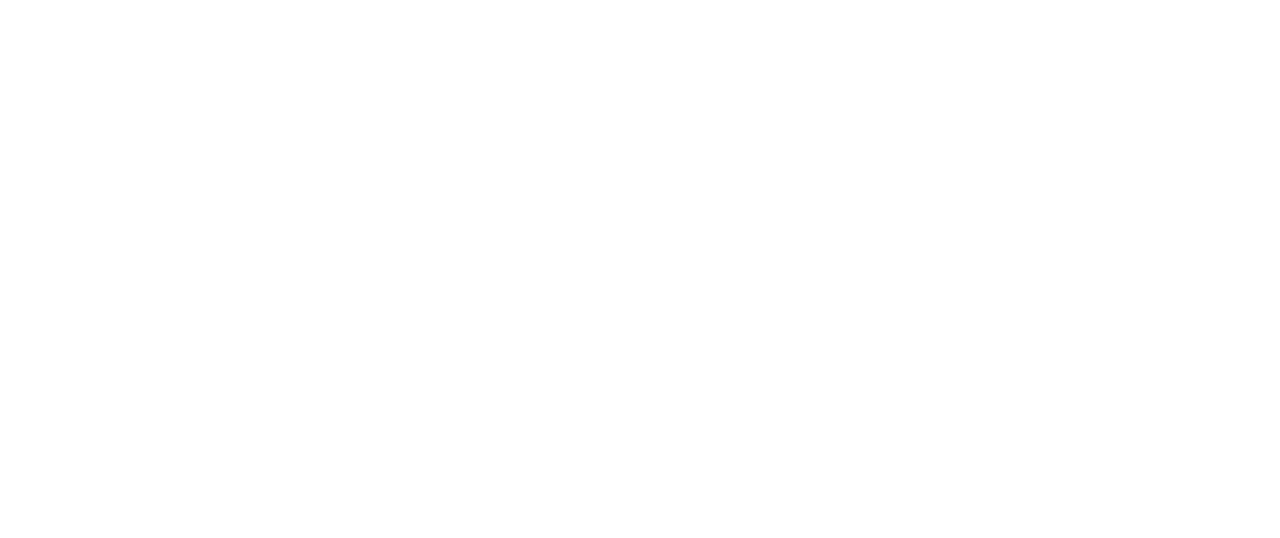
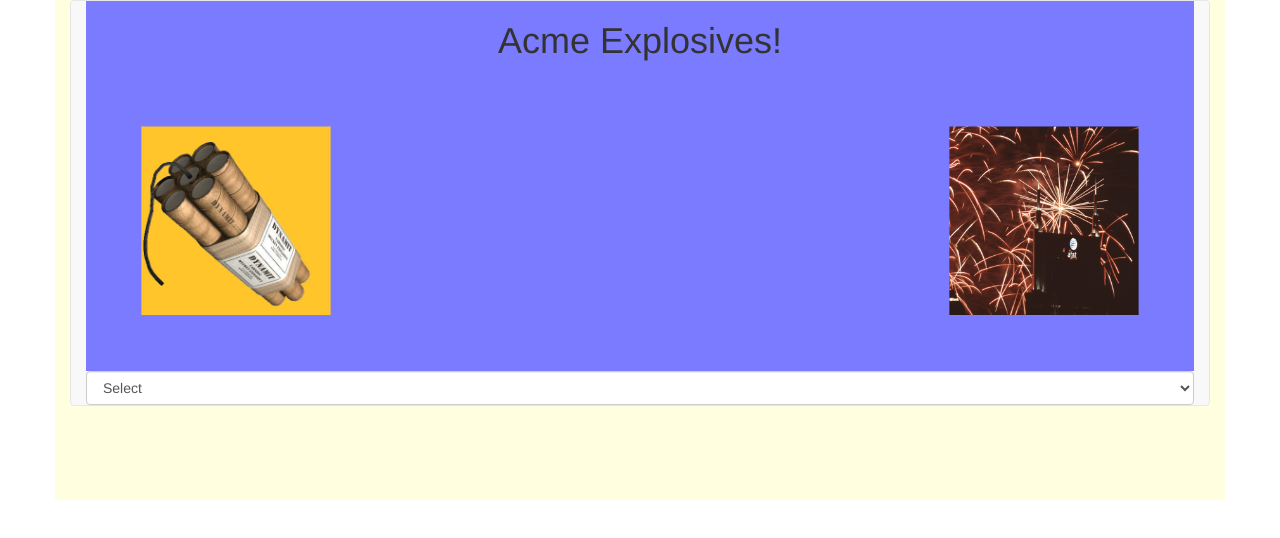
Before and after one commit to nss-day-cohort-15/acme_quiz-wierje, a website: page index.html in a window 1280 px wide. Drawn offline with nearby package versions, Linux system fonts and the light colour scheme.

Commit message:
weekend work unspecified

```diff
--- a/products.json
+++ b/categories.json
@@ -2,11 +2,17 @@
     "categories": [
         {
             "id": 0,
-            "name": "Fireworks"
+            "name": "Select"
         },
+
         {
             "id": 1,
             "name": "Demolition"
+        } ,
+
+        {
+            "id": 2,
+            "name": "Fireworks"
         }
     ]
 }
--- a/index.html
+++ b/index.html
@@ -1,22 +1,32 @@
 <!DOCTYPE html>
 <html>
-
   <head>
     <title>ACME Explosives</title>
     <link rel="stylesheet" href="/bower_components/bootstrap/dist/css/bootstrap.min.css">
     <link rel="stylesheet" type="text/css" href="styles.css">
   </head>
-
   <body>
     <div class="container">
+      <nav>
+        <nav class="navbar navbar-default">
+          <div class="container-fluid">
+            <div class="navbar-header">
+              <!--       <a class="navbar-brand" href="#">
+              </a>
+            -->    </div>
+            <div class='selector'>
+              <select id="parent" class="form-control">
 
-
-
-
-
+              </select>
+              <!--               <select id="child" class="form-control">
+                <option>Choose a value from the left</option>
+              </select>-->
+            </div>
+          </div>
+        </nav>
+      </nav>
     </div>
     <script src="/bower_components/jquery/dist/jquery.min.js"></script>
     <script src="scripts.js"></script>
   </body>
-
 </html>
--- a/scripts.js
+++ b/scripts.js
@@ -1,11 +1,43 @@
-$(document).ready(function () {
-  console.log('page ready');
-});
-(function(){
-  // my special code
+$(function() {
+    console.log('page ready');
+    // iife form and page load message
+
+    $('.navbar-header').html('<h1>Acme Explosives!</h1>');
+    $('.navbar-header').append('<img id="tnt" src="/img/dynamite.jpg">').hide().show(300);
+    $('.navbar-header').append('<img id="fireworks" src="/img/Scan-130817-0010.jpg" style="float: right"> ').hide().show(300);
+
+    $.ajax({
+        url: "categories.json"
+    }).done(function(fillOption) {
+        console.log("the contents of categories.json");
+        console.log(fillOption);
+        var categories = fillOption.categories;
+        var results = "";
+        for (var cat in categories) {
+          console.log("cat is", categories[cat].name);
+            var newitem = `<option> ${categories[cat].name}</option>`;
+            results += newitem;
+
+        };
+        $("#parent").empty();
+        $("#parent").html(results);
+        console.log("results", results);
+
+    });
+}());
 
 
 
 
 
-}());
+
+
+
+
+        // console.log(fillOption);
+
+        //     $("#parent").empty();
+        //     $.each(fillOption, function () {
+        //         $("#parent").append($("<option></option>").val(this['id']).html(this['name']));
+        //     });
+        // });
--- a/styles.css
+++ b/styles.css
@@ -1,4 +1,21 @@
 .container {
-  background-color: aliceblue;
-  /* height: 500px; */
+  background-color: lightyellow;
+  height: 500px;
 }
+
+img {
+  height: 300px;
+  padding: 5%;
+  border-radius: 5px;
+}
+
+.navbar-header {
+  height:  100%;
+  width: 100%;
+  background-color: #7B7BFF;
+
+}
+
+h1 {
+  text-align: center;
+}
```
Also changed, not shown: img/Scan-130817-0010.jpg (added), img/dynamite.jpg (added). Lines whose indentation alone changed are shown as unchanged.
